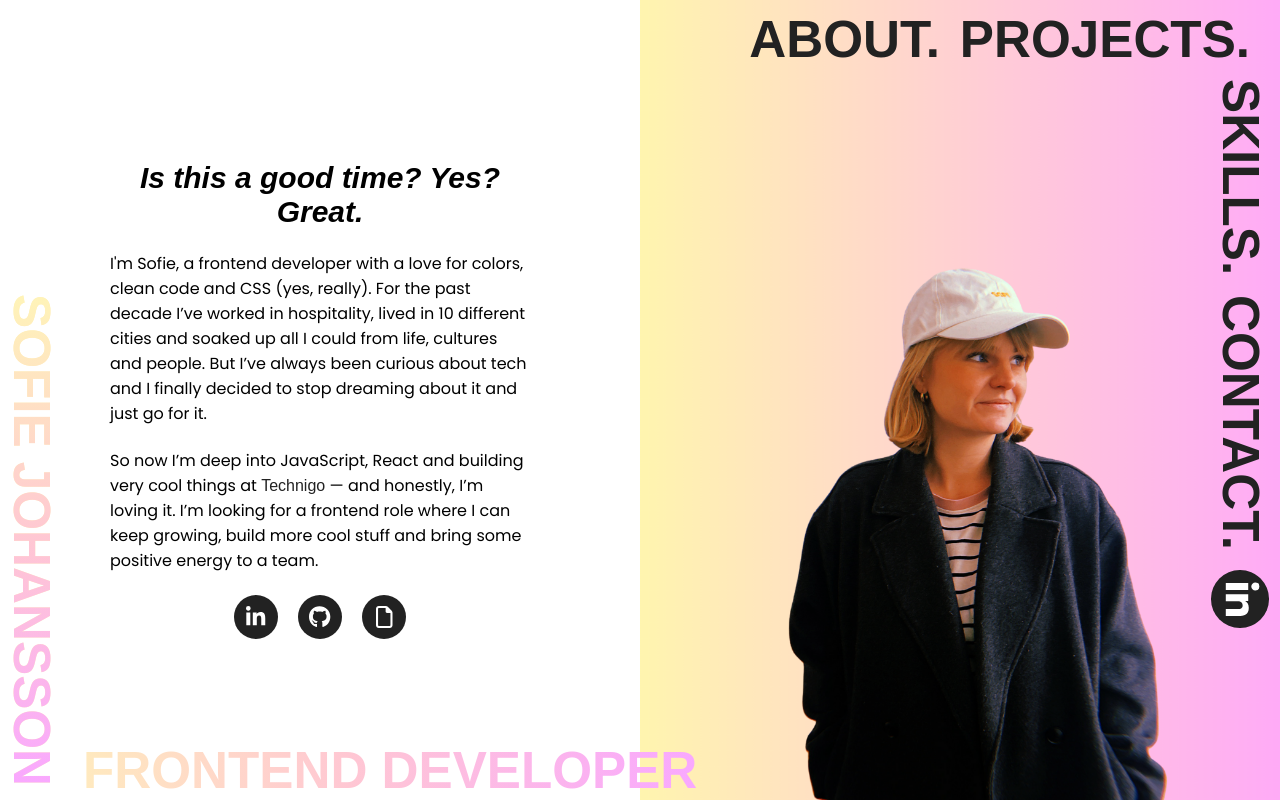
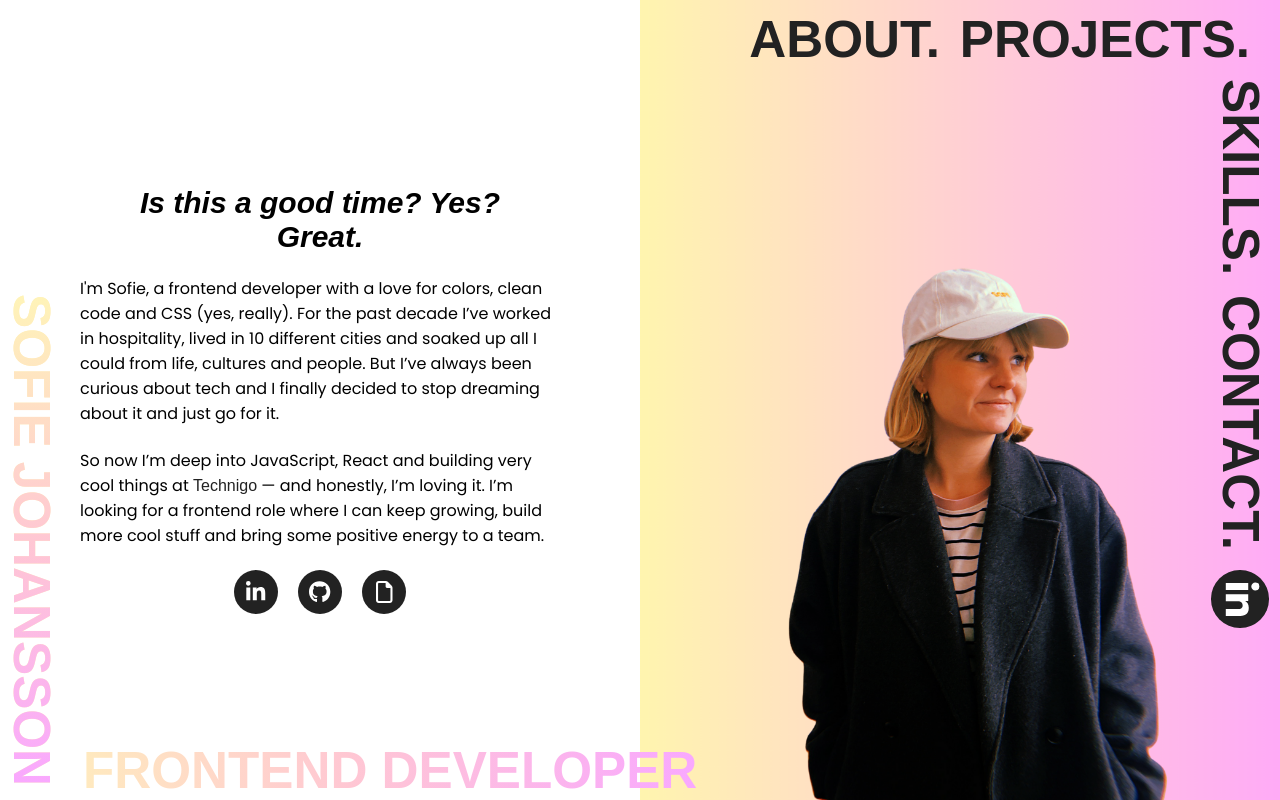
Before and after one commit to ssofiejohansson/portfolio, a React (Vite) app: page / in a window 1280 px wide. Built offline with nearby package versions, Linux system fonts and the light colour scheme; a web font is replaced by a local one.

Commit message:
edit about

```diff
--- a/src/sections/About.jsx
+++ b/src/sections/About.jsx
@@ -1,6 +1,5 @@
 import styled from 'styled-components';
 
-import { Icons } from './components/Icons';
 import { Bio, HeaderText, Heading } from "./Header"
 
 const AboutContainer = styled.div`
--- a/src/sections/Header.jsx
+++ b/src/sections/Header.jsx
@@ -50,7 +50,8 @@ export const Bio = styled.div`
   gap: 22px;
 
    @media (min-width: 768px) {
-    width: 70%;
+    max-width: 80%;
+
   }
 `
 
```
